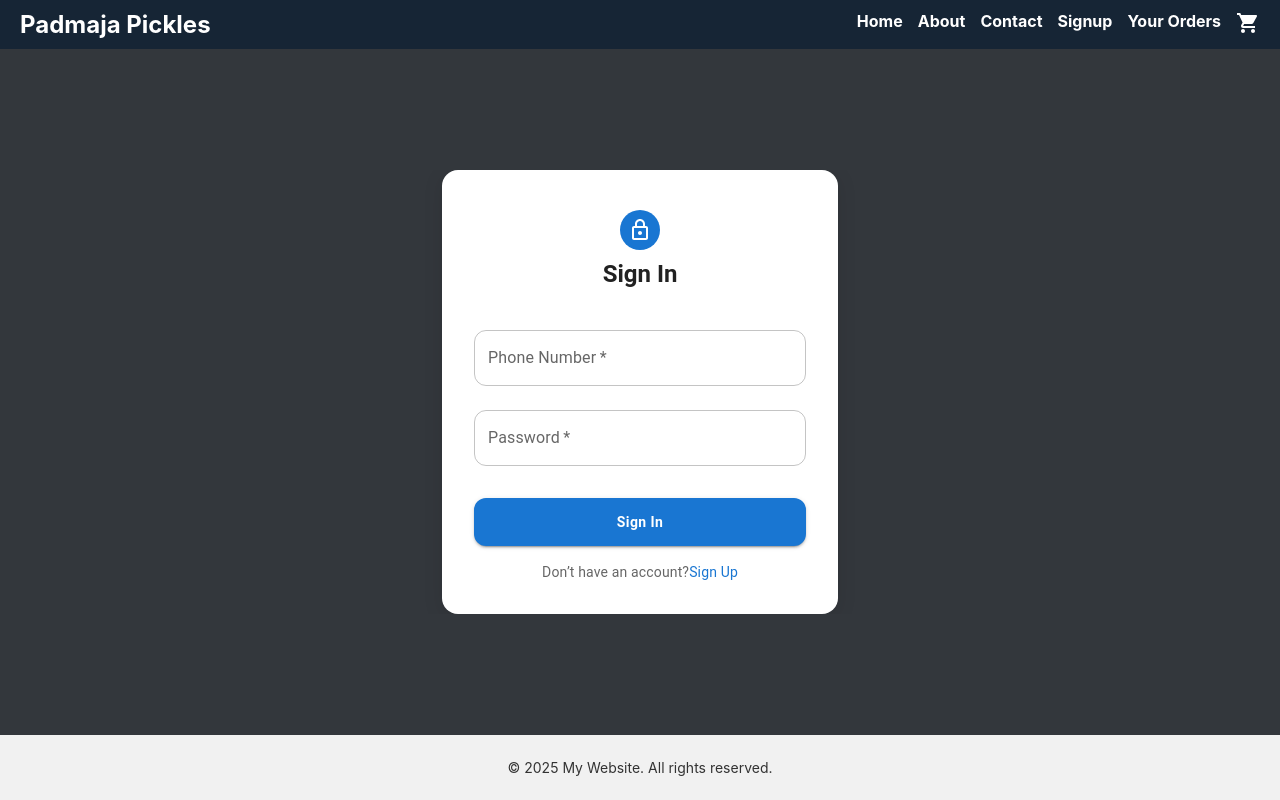
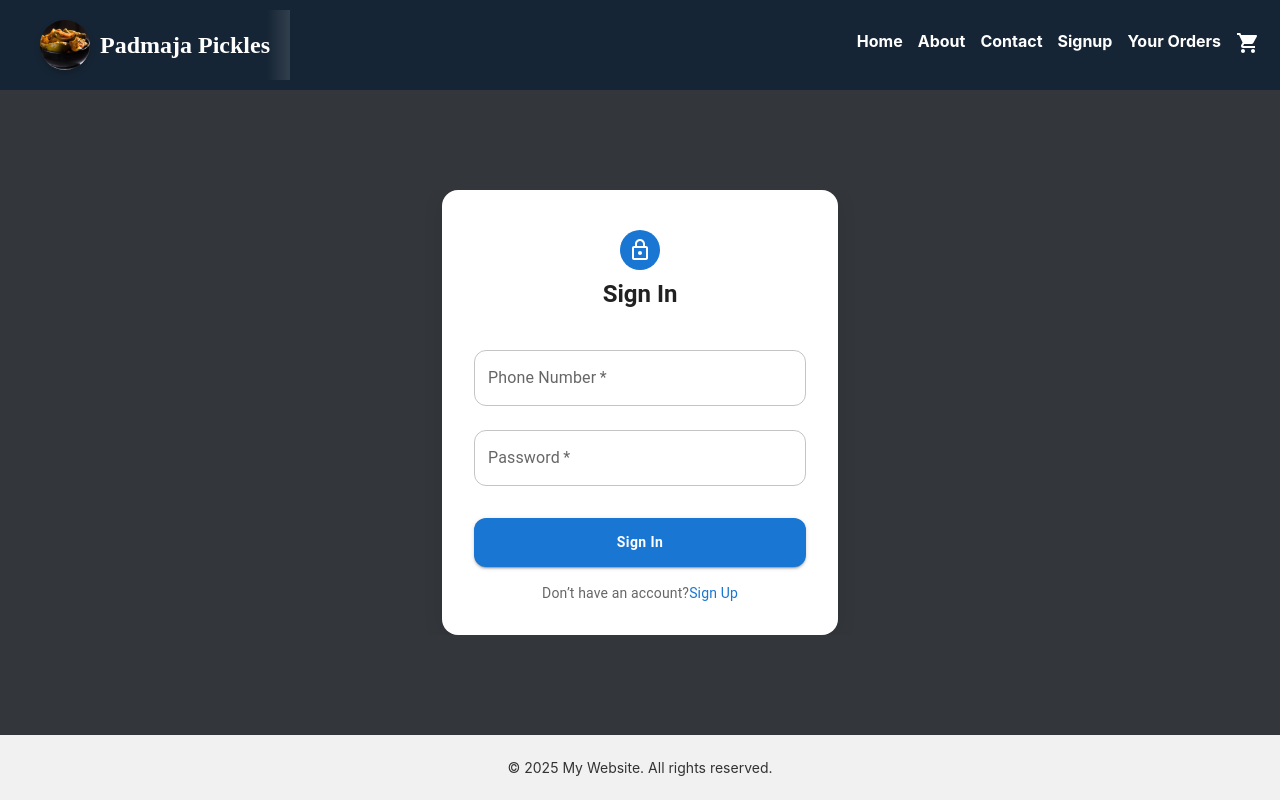
Before and after one commit to Harish-Pulapa-7036/Pickle_delivery, a React (Create React App) app: page /login in a window 1280 px wide. Built offline with nearby package versions, Linux system fonts and the light colour scheme.

Commit message:
header text style

```diff
--- a/src/components/Header.css
+++ b/src/components/Header.css
@@ -63,6 +63,56 @@
     top: -5px;
     right: -10px;
 }
+.logo-heading {
+    display: flex;
+    align-items: center;
+    gap: 10px;
+    font-size: 2rem;
+    font-family:cursive;
+    font-weight: bold;
+    color: white;
+    background: linear-gradient(90deg, #162535,#162535);
+    padding: 10px 20px;
+    /* border-radius: 8px; */
+    cursor: pointer;
+    position: relative;
+    overflow: hidden;
+    white-space: nowrap;
+    transition: transform 0.3s ease;
+  }
+
+  .logo-heading:hover {
+    transform: scale(1.05);
+  }
+
+  /* Shine effect */
+  .logo-heading::after {
+    content: "";
+    position: absolute;
+    top: 0;
+    left: -100%;
+    width: 100%;
+    height: 100%;
+    background: linear-gradient(90deg, transparent, rgba(255, 255, 255, 0.7), transparent);
+    animation: shine 2s infinite;
+  }
+
+  @keyframes shine {
+    0% {
+      left: -100%;
+    }
+    100% {
+      left: 100%;
+    }
+  }
+
+  /* Logo styling */
+  .logo {
+    width: 50px;
+    height: 50px;
+    border-radius: 50%;
+    box-shadow: 0 4px 6px rgba(0, 0, 0, 0.2);
+  }
 
 /* Mobile Styles */
 @media (max-width: 600px) {
--- a/src/components/Header.jsx
+++ b/src/components/Header.jsx
@@ -2,6 +2,21 @@ import React, { useState, useEffect, useRef } from 'react';
 import { Link, useNavigate } from 'react-router-dom';
 import './Header.css';
 import ShoppingCartIcon from '@mui/icons-material/ShoppingCart';
+
+const HeaderText = () => {
+  const navigate = useNavigate();
+
+  return (
+    <h1
+      onClick={() => navigate("/")}
+      className="logo-heading"
+    >
+      <img src={'/images/mango-pickle.jpg'} alt="PP Logo" className="logo" />
+      Padmaja Pickles
+    </h1>
+  );
+};
+
 
 const Header = ({cartCount}) => {
     const [menuOpen, setMenuOpen] = useState(false);
@@ -26,7 +41,7 @@ const Header = ({cartCount}) => {
     const navigate=useNavigate()
     return (
         <header className="header">
-            <h1 onClick={()=>navigate('/')}>Padmaja Pickles</h1>
+            <HeaderText />
             <button className="menu-toggle" onClick={() => setMenuOpen(!menuOpen)}>
             {menuOpen ? '✖' : '☰'}
             </button>
```
